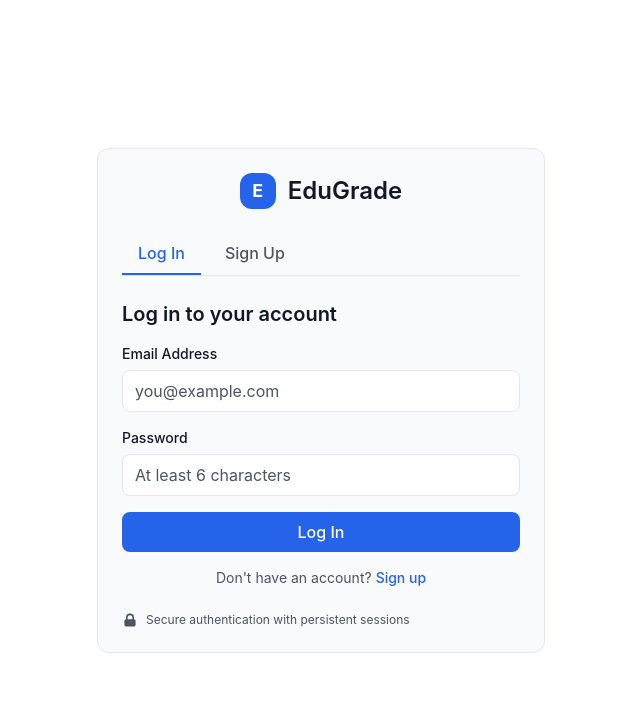
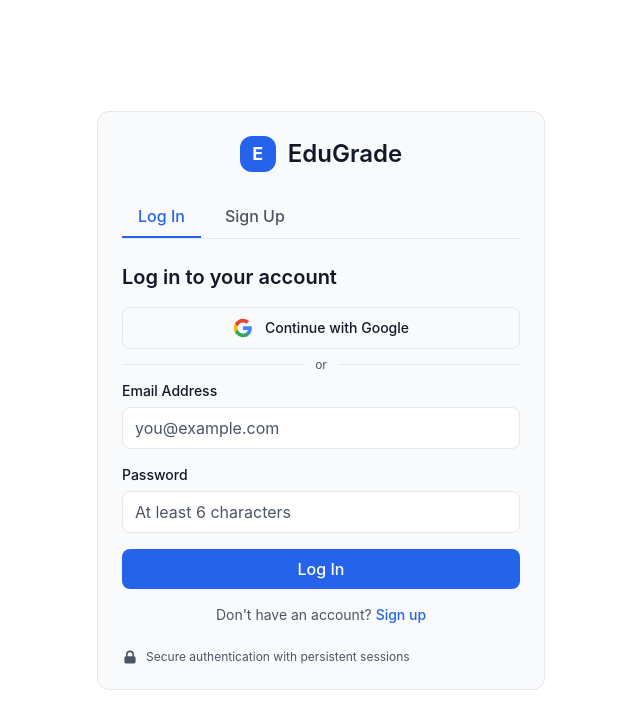
Before and after one commit to YashwantB27/edugrade-app, a React (Vite) app: page /login in a window 1280 px wide. Shown: the top 728 px of the page, without its empty margins (319-959 px from the left). Built offline with nearby package versions, Linux system fonts and the light colour scheme; no server answers.

Commit message:
feat: add Google OAuth sign-in with client ID

```diff
--- a/src/contexts/AuthContext.tsx
+++ b/src/contexts/AuthContext.tsx
@@ -8,6 +8,7 @@
   loading: boolean
   signUp: (email: string, password: string) => Promise<void>
   signIn: (email: string, password: string) => Promise<void>
+  signInWithGoogle: () => Promise<void>
   signOut: () => Promise<void>
   resetPassword: (email: string) => Promise<void>
 }
@@ -71,6 +72,21 @@
     if (error) throw error
   }
 
+  const signInWithGoogle = async () => {
+    const { error } = await supabase.auth.signInWithOAuth({
+      provider: 'google',
+      options: {
+        redirectTo: `${window.location.origin}/dashboard`,
+        queryParams: {
+          client_id: '1016101866325-559tep3cgi5htvgt5njn8omvgfjqfuan.apps.googleusercontent.com',
+          access_type: 'offline',
+          prompt: 'consent',
+        },
+      },
+    })
+    if (error) throw error
+  }
+
   const signOut = async () => {
     const { error } = await supabase.auth.signOut()
     if (error) throw error
@@ -92,6 +108,7 @@
         loading,
         signUp,
         signIn,
+        signInWithGoogle,
         signOut,
         resetPassword,
       }}
--- a/src/pages/Login.tsx
+++ b/src/pages/Login.tsx
@@ -3,7 +3,7 @@
 import { useAuth, getAuthErrorMessage } from '../contexts/AuthContext'
 
 export function Login() {
-  const { user, loading, signIn, signUp } = useAuth()
+  const { user, loading, signIn, signUp, signInWithGoogle } = useAuth()
   const [mode, setMode] = useState<'login' | 'signup'>('login')
   const [email, setEmail] = useState('')
   const [password, setPassword] = useState('')
@@ -98,6 +98,38 @@
             </div>
           )}
 
+          {/* Google Sign-In */}
+          <button
+            type="button"
+            onClick={async () => {
+              setError('')
+              setSubmitting(true)
+              try {
+                await signInWithGoogle()
+              } catch (err: any) {
+                setError(err.message || 'Google sign-in failed')
+                setSubmitting(false)
+              }
+            }}
+            disabled={submitting}
+            className="w-full flex items-center justify-center gap-3 px-4 py-2.5 border border-[rgb(var(--border))] rounded-lg font-medium text-sm hover:bg-[rgb(var(--bg-tertiary))] transition-colors disabled:opacity-50"
+          >
+            <svg viewBox="0 0 24 24" className="w-5 h-5" xmlns="http://www.w3.org/2000/svg">
+              <path d="M22.56 12.25c0-.78-.07-1.53-.2-2.25H12v4.26h5.92c-.26 1.37-1.04 2.53-2.21 3.31v2.77h3.57c2.08-1.92 3.28-4.74 3.28-8.09z" fill="#4285F4"/>
+              <path d="M12 23c2.97 0 5.46-.98 7.28-2.66l-3.57-2.77c-.98.66-2.23 1.06-3.71 1.06-2.86 0-5.29-1.93-6.16-4.53H2.18v2.84C3.99 20.53 7.7 23 12 23z" fill="#34A853"/>
+              <path d="M5.84 14.09c-.22-.66-.35-1.36-.35-2.09s.13-1.43.35-2.09V7.07H2.18C1.43 8.55 1 10.22 1 12s.43 3.45 1.18 4.93l3.66-2.84z" fill="#FBBC05"/>
+              <path d="M12 5.38c1.62 0 3.06.56 4.21 1.64l3.15-3.15C17.45 2.09 14.97 1 12 1 7.7 1 3.99 3.47 2.18 7.07l3.66 2.84c.87-2.6 3.3-4.53 6.16-4.53z" fill="#EA4335"/>
+            </svg>
+            Continue with Google
+          </button>
+
+          {/* Divider */}
+          <div className="flex items-center gap-3 my-2">
+            <div className="flex-1 h-px bg-[rgb(var(--border))]"></div>
+            <span className="text-xs text-[rgb(var(--text-secondary))]">or</span>
+            <div className="flex-1 h-px bg-[rgb(var(--border))]"></div>
+          </div>
+
           {/* Form */}
           <form onSubmit={handleSubmit} className="space-y-4">
             <div>
```
